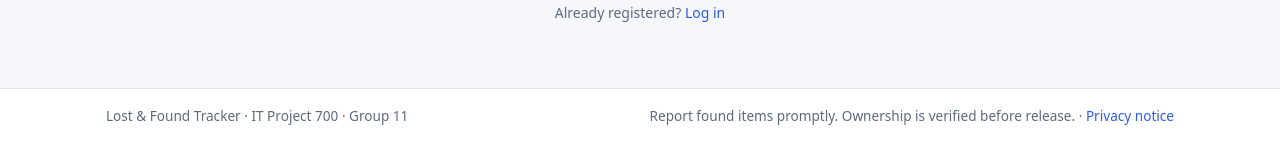
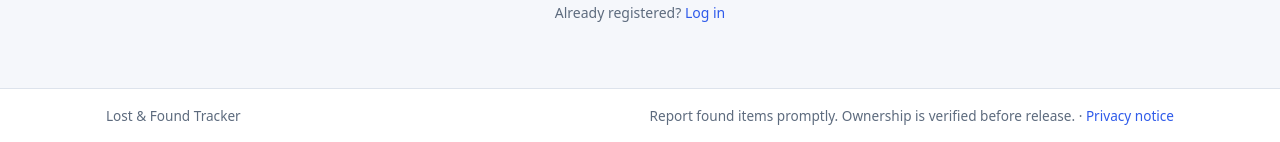
Before and after one commit to ShikharSingh18/lost-found-tracker-system, a PHP site: page /LostFoundTracker/register.php in a window 1280 px wide; the page is wider, and only the part inside the window is pictured. Shown: the part 795-937 px from the top of that part. Run offline with PHP 8.4, Linux system fonts and the light colour scheme.

Commit message:
Neutral footer text and header comment for white-label use

```diff
--- a/includes/footer.php
+++ b/includes/footer.php
@@ -1,5 +1,5 @@
 </main>
-<footer class="site-footer"><div class="inner"><span>Lost &amp; Found Tracker &middot; IT Project 700 &middot; Group 11</span><span>Report found items promptly. Ownership is verified before release. · <a href="<?= e(url('privacy.php')) ?>">Privacy notice</a></span></div></footer>
+<footer class="site-footer"><div class="inner"><span>Lost &amp; Found Tracker</span><span>Report found items promptly. Ownership is verified before release. · <a href="<?= e(url('privacy.php')) ?>">Privacy notice</a></span></div></footer>
 <?php foreach ($extraJs ?? [] as $js): ?>
 <script src="<?= e(asset_url($js)) ?>"></script>
 <?php endforeach; ?>
--- a/includes/header.php
+++ b/includes/header.php
@@ -1,7 +1,6 @@
 <?php
 /*
- * Shared page header and role-based menu (Phase 4, Section 7.2, Table 13).
- * Markup copied from Simphiwe's HTML pages so style.css still applies.
+ * Shared page header and role-based menu.
  *
  * Before including, a page can set:
  *   $pageTitle   text for the <title> tag
```
